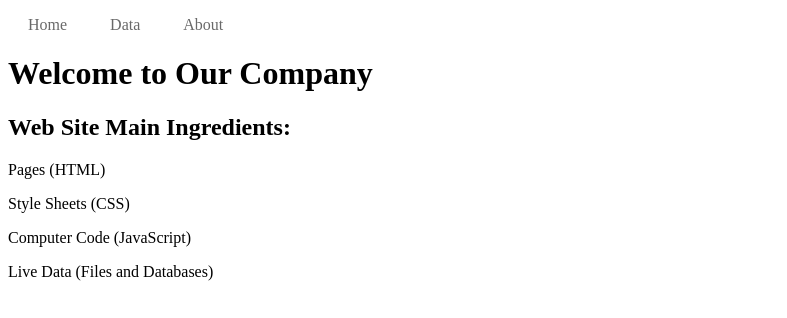
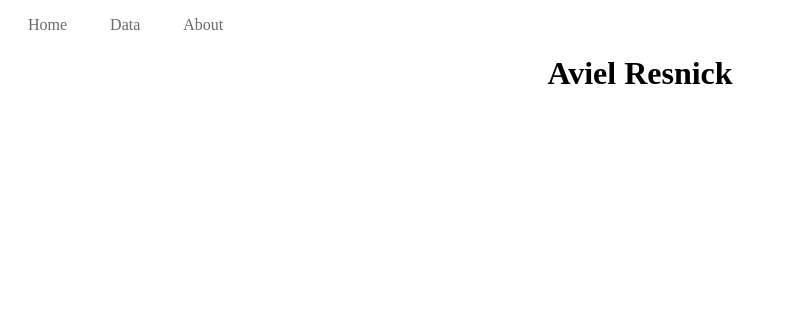
Before and after one commit to Aviel-Resnick/Aviel-Resnick.github.io, a plain HTML site: page index.html in a window 1280 px wide. Shown: the whole page, without its empty margins (0-787 px from the left). Drawn offline with Linux system fonts and the light colour scheme.

Commit message:
index.html

```diff
--- a/index.html
+++ b/index.html
@@ -10,13 +10,7 @@
 <nav id="nav01"></nav>
 
 <div id="main">
-  <h1>Welcome to Our Company</h1>
-  <h2>Web Site Main Ingredients:</h2>
-
-  <p>Pages (HTML)</p>
-  <p>Style Sheets (CSS)</p>
-  <p>Computer Code (JavaScript)</p>
-  <p>Live Data (Files and Databases)</p>
+  <center><h1>Aviel Resnick</h1> </center>
 
   <footer id="foot01"></footer>
 </div>
```
